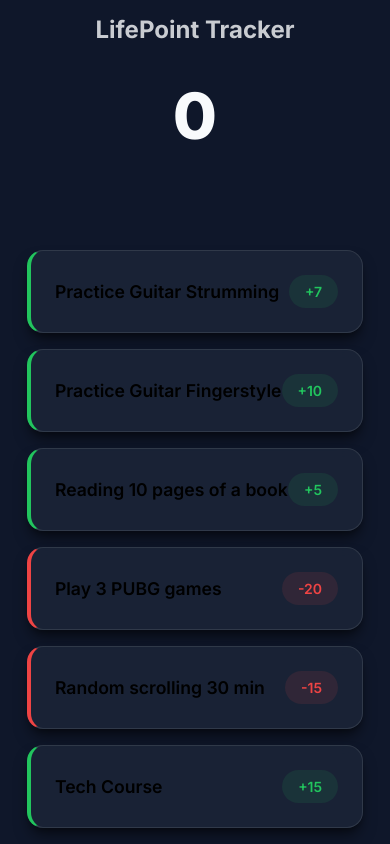
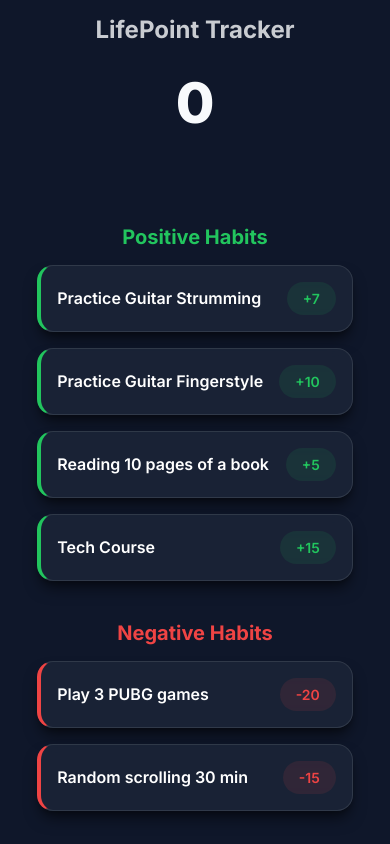
Before and after one commit to rai-rakesh/lifePoints, a Next.js app: page / in a window 390 px wide. Built offline with nearby package versions, Linux system fonts and the light colour scheme; no server answers; the database is empty.

Commit message:
mobile friendly

```diff
--- a/src/app/globals.css
+++ b/src/app/globals.css
@@ -19,12 +19,12 @@
 
 html,
 body {
-  max-width: 100vw;
+  max-width: 100%;
   overflow-x: hidden;
   background: var(--bg-primary);
   color: var(--text-primary);
   font-family: 'Inter', sans-serif;
-  height: 100%;
+  /* removing fixed height: 100% to allow proper scrolling on mobile */
 }
 
 body {
@@ -33,21 +33,38 @@ body {
   min-height: 100vh;
 }
 
-h1, h2, h3 {
+h1,
+h2,
+h3 {
   font-weight: 700;
   line-height: 1.2;
 }
 
 /* Animations */
 @keyframes slideIn {
-  from { opacity: 0; transform: translateY(20px); }
-  to { opacity: 1; transform: translateY(0); }
+  from {
+    opacity: 0;
+    transform: translateY(20px);
+  }
+
+  to {
+    opacity: 1;
+    transform: translateY(0);
+  }
 }
 
 @keyframes pulse {
-  0% { transform: scale(1); }
-  50% { transform: scale(1.05); }
-  100% { transform: scale(1); }
+  0% {
+    transform: scale(1);
+  }
+
+  50% {
+    transform: scale(1.05);
+  }
+
+  100% {
+    transform: scale(1);
+  }
 }
 
 .animate-slide-in {
@@ -60,14 +77,21 @@ h1, h2, h3 {
   -webkit-backdrop-filter: blur(12px);
   border: 1px solid var(--glass-border);
   border-radius: 16px;
-  padding: 1.5rem;
+  padding: 1rem;
   box-shadow: var(--shadow-lg);
   transition: transform 0.2s, box-shadow 0.2s;
   cursor: pointer;
   display: flex;
   justify-content: space-between;
   align-items: center;
+  gap: 1rem;
   margin-bottom: 1rem;
+}
+
+@media (min-width: 640px) {
+  .card {
+    padding: 1.5rem;
+  }
 }
 
 .card:hover {
@@ -89,6 +113,7 @@ h1, h2, h3 {
   border-radius: 9999px;
   font-weight: 600;
   font-size: 0.875rem;
+  flex-shrink: 0;
 }
 
 .points-positive {
@@ -102,11 +127,18 @@ h1, h2, h3 {
 }
 
 .lifepoint-score {
-  font-size: 4rem;
+  font-size: 3.5rem;
   font-weight: 800;
   text-align: center;
-  margin: 2rem 0;
+  margin: 1.5rem 0;
   transition: color 0.3s ease;
+}
+
+@media (min-width: 640px) {
+  .lifepoint-score {
+    font-size: 4.5rem;
+    margin: 2rem 0;
+  }
 }
 
 .score-positive {
@@ -120,7 +152,7 @@ h1, h2, h3 {
 }
 
 .container {
-  max-width: 600px;
+  max-width: 900px;
   margin: 0 auto;
   padding: 1rem;
 }
@@ -143,3 +175,36 @@ button {
   cursor: pointer;
   font-family: inherit;
 }
+
+.task-columns {
+  display: flex;
+  flex-direction: column;
+  gap: 1.5rem;
+}
+
+@media (min-width: 640px) {
+  .task-columns {
+    flex-direction: row;
+    gap: 2rem;
+  }
+}
+
+.task-column {
+  flex: 1;
+  display: flex;
+  flex-direction: column;
+}
+
+.column-title {
+  text-align: center;
+  font-size: 1.25rem;
+  margin-bottom: 1rem;
+}
+
+.positive-title {
+  color: var(--accent-green);
+}
+
+.negative-title {
+  color: var(--accent-red);
+}
--- a/src/app/page.tsx
+++ b/src/app/page.tsx
@@ -99,21 +99,40 @@ export default function Home() {
                 </div>
             </header>
 
-            <div className="task-list">
-                {TASKS.map((task, index) => (
+            <div className="task-columns">
+                <div className="task-column">
+                    <h2 className="column-title positive-title">Positive Habits</h2>
+                    {TASKS.filter(t => t.points > 0).map((task, index) => (
                         <button
                             key={task.id}
-                        className={`card ${task.points > 0 ? 'positive' : 'negative'} animate-slide-in`}
+                            className="card positive animate-slide-in"
                             style={{ animationDelay: `${index * 0.1}s`, width: '100%' }}
                             onClick={() => handleTaskClick(task)}
                         >
-                        <span style={{ fontSize: '1.1rem', fontWeight: 600 }}>{task.label}</span>
-                        <span className={`points-badge ${task.points > 0 ? 'points-positive' : 'points-negative'}`}>
-                            {task.points > 0 ? '+' : ''}{task.points}
+                            <span style={{ fontSize: '1rem', fontWeight: 600, color: 'white', textAlign: 'left', flex: 1, wordWrap: 'break-word' }}>{task.label}</span>
+                            <span className="points-badge points-positive">
+                                +{task.points}
                             </span>
                         </button>
                     ))}
                 </div>
+                <div className="task-column">
+                    <h2 className="column-title negative-title">Negative Habits</h2>
+                    {TASKS.filter(t => t.points < 0).map((task, index) => (
+                        <button
+                            key={task.id}
+                            className="card negative animate-slide-in"
+                            style={{ animationDelay: `${index * 0.1}s`, width: '100%' }}
+                            onClick={() => handleTaskClick(task)}
+                        >
+                            <span style={{ fontSize: '1rem', fontWeight: 600, color: 'white', textAlign: 'left', flex: 1, wordWrap: 'break-word' }}>{task.label}</span>
+                            <span className="points-badge points-negative">
+                                {task.points}
+                            </span>
+                        </button>
+                    ))}
+                </div>
+            </div>
         </main>
     );
 }
```
Lines whose indentation alone changed are shown as unchanged.
